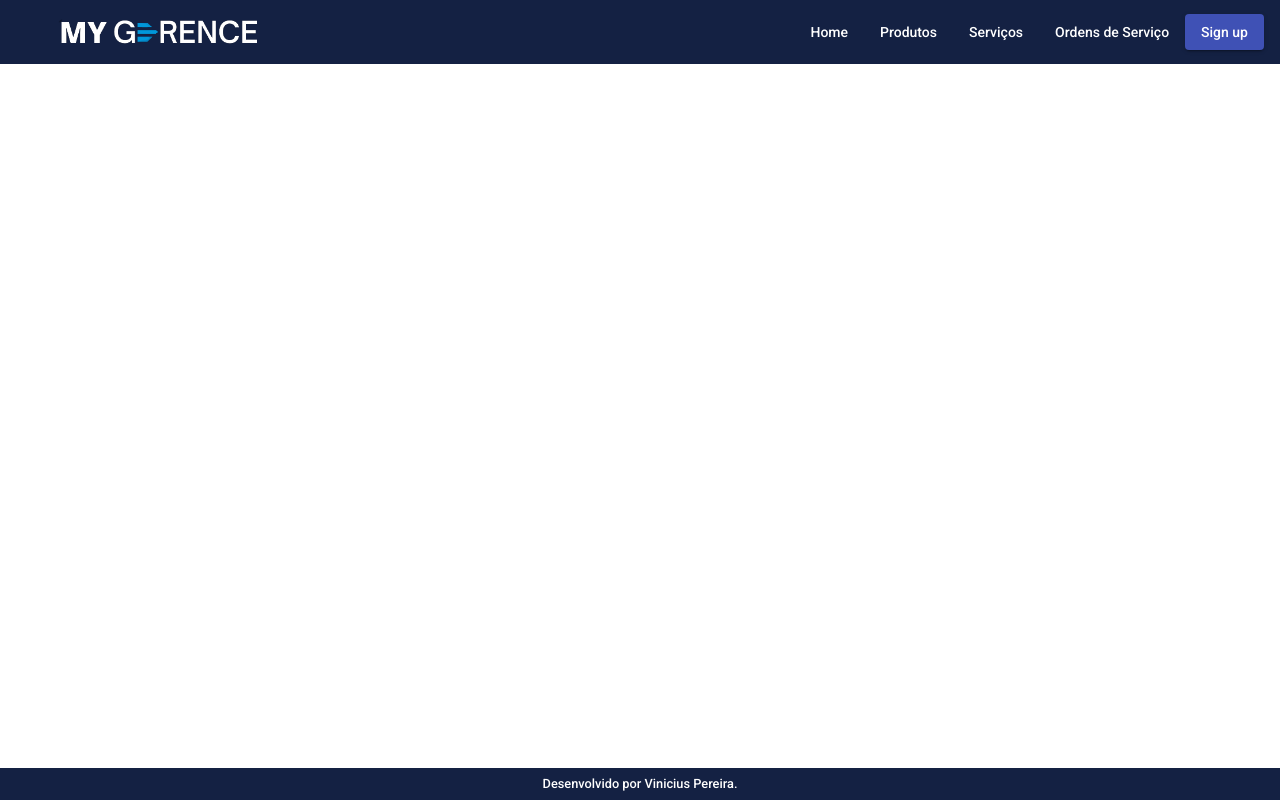
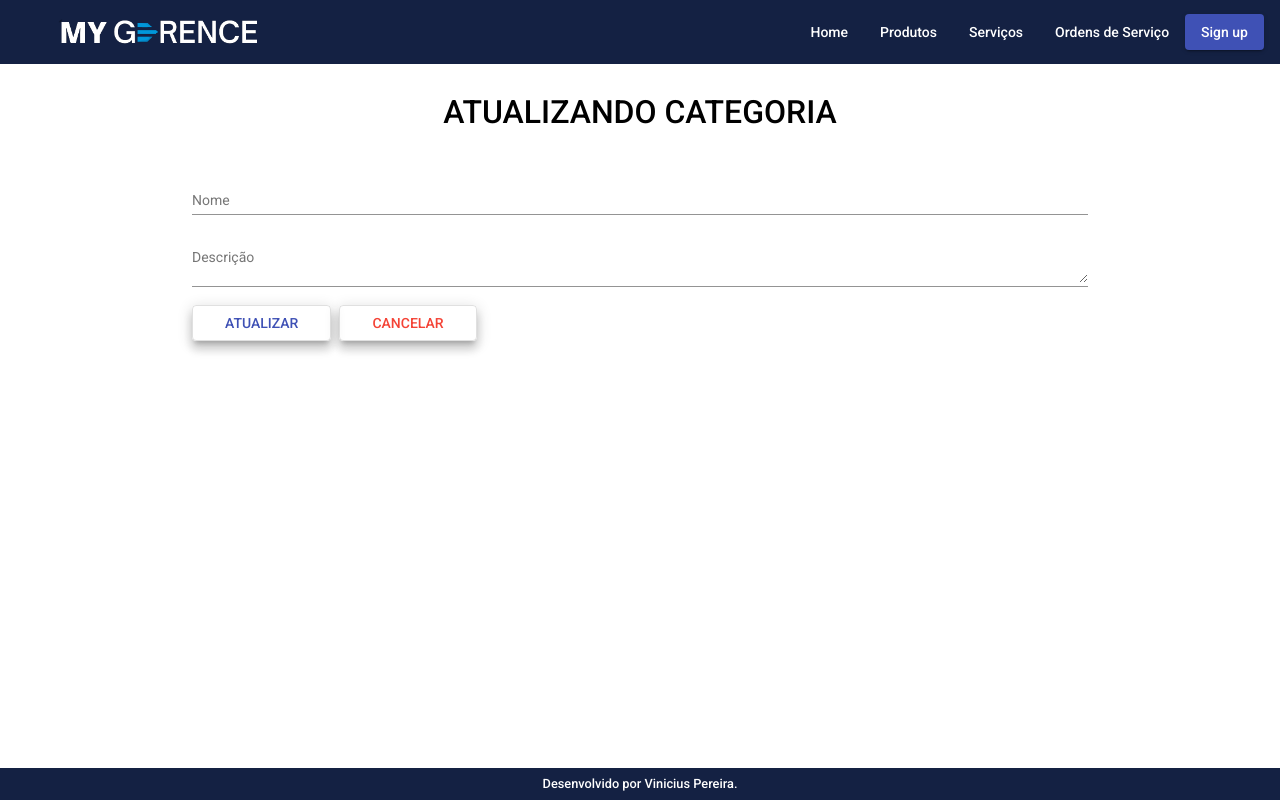
Before and after one commit to ViniciusP-Santos/mygerence-web, an Angular app: page /products/update/1 in a window 1280 px wide. Before the commit this address led to /. Built offline with nearby package versions, Linux system fonts and the light colour scheme; no server answers.

Commit message:
Updat para categoria foi implementado

```diff
--- a/src/app/app-routing.module.ts
+++ b/src/app/app-routing.module.ts
@@ -1,3 +1,4 @@
+import { CategoriaUpdateComponent } from "./components/views/categorias/categoria-update/categoria-update.component";
 import { CategoriaDeleteComponent } from "./components/views/categorias/categoria-delete/categoria-delete.component";
 import { CategoriaCreateComponent } from "./components/views/categorias/categoria-create/categoria-create.component";
 import { NgModule } from "@angular/core";
@@ -10,6 +11,7 @@
   { path: "products", component: CategoriaReadComponent },
   { path: "products/create", component: CategoriaCreateComponent },
   { path: "products/delete/:id", component: CategoriaDeleteComponent },
+  { path: "products/update/:id", component: CategoriaUpdateComponent },
 ];
 
 @NgModule({
--- a/src/app/app.module.ts
+++ b/src/app/app.module.ts
@@ -21,6 +21,7 @@
 import { CategoriaReadComponent } from "./components/views/categorias/categoria-read/categoria-read.component";
 import { HomeComponent } from "./components/views/home/home.component";
 import { CategoriaDeleteComponent } from './components/views/categorias/categoria-delete/categoria-delete.component';
+import { CategoriaUpdateComponent } from './components/views/categorias/categoria-update/categoria-update.component';
 
 @NgModule({
   declarations: [
@@ -31,6 +32,7 @@
     CategoriaReadComponent,
     CategoriaCreateComponent,
     CategoriaDeleteComponent,
+    CategoriaUpdateComponent,
   ],
   imports: [
     BrowserModule,
--- a/src/app/components/views/categorias/categoria-read/categoria-read.component.html
+++ b/src/app/components/views/categorias/categoria-read/categoria-read.component.html
@@ -34,7 +34,7 @@
         <ng-container matColumnDef="acoes">
           <th mat-header-cell *matHeaderCellDef> AÇÕES </th>
           <td mat-cell class="mat-header" *matCellDef="let row">
-            <a class="edit" href="#">
+            <a class="edit" routerLink="update/{{row.id}}">
               <i class="material-icons">edit</i>
             </a>
             <a class="delete" routerLink="delete/{{row.id}}">
--- /dev/null
+++ b/src/app/components/views/categorias/categoria-update/categoria-update.component.css
@@ -0,0 +1,25 @@
+form{
+    text-align: center;
+    width: 70%;
+    height: 77%;
+    margin: 2rem auto 2rem auto;
+}
+
+h1{
+    font-size: 2rem;
+    font-weight: 500;
+    margin-bottom: 3rem;
+}
+.form{
+    width: 100%;
+}
+
+.buttons{
+    width: 100%;
+    text-align: start;
+}
+button{
+    margin-right: .5rem;
+    padding-right: 2rem;
+    padding-left: 2rem;
+}
--- /dev/null
+++ b/src/app/components/views/categorias/categoria-update/categoria-update.component.html
@@ -0,0 +1,17 @@
+<form action="">
+    <h1>ATUALIZANDO CATEGORIA</h1>
+
+    <mat-form-field class="form">
+        <mat-label>Nome</mat-label>
+        <input matInput [(ngModel)]="categoria.nome" type="text" name="Nome" placeholder="Ex: Hardware">
+    </mat-form-field>
+    <mat-form-field class="form">
+        <mat-label>Descrição</mat-label>
+        <textarea matInput [(ngModel)]="categoria.descricao" type="text" name="Descrição" placeholder="Ex: Produtos fisicos"></textarea>
+    </mat-form-field>
+
+    <div class="buttons">
+        <button (click)="update()"  class="mat-elevation-z8" mat-stroked-button color="primary" >ATUALIZAR</button>
+        <button (click)="cancel()" class="mat-elevation-z8" mat-stroked-button color="warn" >CANCELAR</button>
+    </div>
+</form>
--- /dev/null
+++ b/src/app/components/views/categorias/categoria-update/categoria-update.component.ts
@@ -0,0 +1,53 @@
+import { ActivatedRoute, Router } from "@angular/router";
+import { CategoriasService } from "./../categorias.service";
+import { Categoria } from "./../categoria.model";
+import { Component, OnInit } from "@angular/core";
+
+@Component({
+  selector: "app-categoria-update",
+  templateUrl: "./categoria-update.component.html",
+  styleUrls: ["./categoria-update.component.css"],
+})
+export class CategoriaUpdateComponent implements OnInit {
+  categoria: Categoria = {
+    id: "",
+    nome: "",
+    descricao: "",
+  };
+  constructor(
+    private services: CategoriasService,
+    private route: ActivatedRoute,
+    private router: Router
+  ) {}
+
+  ngOnInit(): void {
+    this.categoria.id = this.route.snapshot.paramMap.get("id")!;
+    this.findById();
+  }
+
+  findById(): void {
+    this.services.findById(this.categoria.id!).subscribe((resposta) => {
+      this.categoria.nome = resposta.nome;
+      this.categoria.descricao = resposta.descricao;
+    });
+  }
+
+  //Atualizando uma categoria
+  update(): void {
+    this.services.update(this.categoria).subscribe(
+      (resposta) => {
+        this.router.navigate(["products"]);
+        this.services.mensagem("Categoria atualizada com sucesso!");
+      },
+      (error) => {
+        this.services.mensagem(
+          "Verifique se todos os campos estão preenchidos corretamente!"
+        );
+      }
+    );
+  }
+
+  cancel(): void {
+    this.router.navigate(["products"]);
+  }
+}
--- a/src/app/components/views/categorias/categorias.service.ts
+++ b/src/app/components/views/categorias/categorias.service.ts
@@ -39,6 +39,12 @@
     return this.http.delete<void>(url);
   }
 
+  //Atualizando uma categoria
+  update(categoria: Categoria): Observable<void> {
+    const url = `${this.baseUrl}/categorias/${categoria.id}`;
+    return this.http.put<void>(url, categoria);
+  }
+
   //Validando se a resposta é sucesso ou um error!
   mensagem(str: String): void {
     this._snack.open(`${str}`, "OK", {
```
